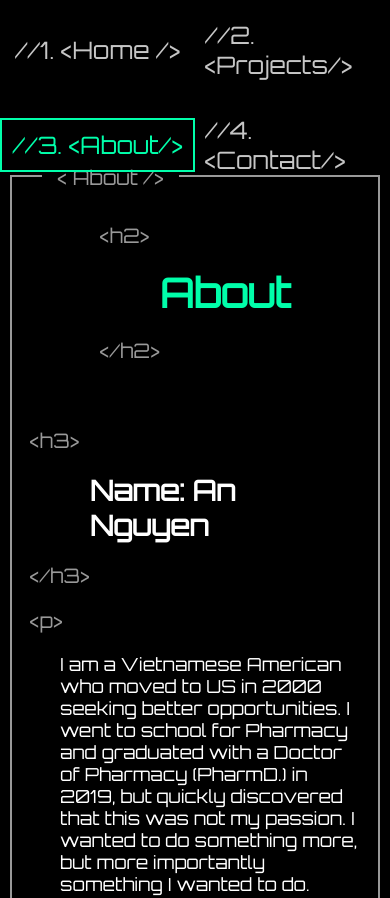
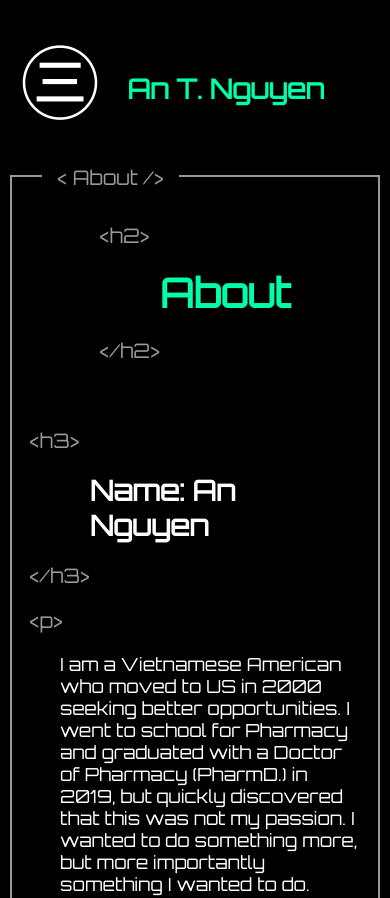
Before and after one commit to atn95/portfolio, a Next.js app: page /about in a window 390 px wide. Shown: the top 898 px of the page. Built offline with nearby package versions, Linux system fonts and the light colour scheme.

Commit message:
Hamburger button done

```diff
--- a/components/NavBar.tsx
+++ b/components/NavBar.tsx
@@ -8,47 +8,55 @@ export default function NavBar(): ReactElement {
 	const currentRoute = router.pathname;
 
 	return (
+		<div className={styles['main-container']}>
 			<div className={styles.container}>
 				<Link href={'/'}>
-				<div
-					className={[styles['nav-item'], currentRoute == '/' ? styles['active'] : undefined].join(
-						' '
-					)}>
+					<div className={[styles['nav-item'], currentRoute == '/' ? styles['active'] : undefined].join(' ')}>
 						<div>{'//1. <Home />'}</div>
 						<div className={styles['border-animation']}></div>
 					</div>
 				</Link>
-
 				<Link href={'/projects'}>
-				<div
-					className={[
-						styles['nav-item'],
-						currentRoute == '/projects' ? styles['active'] : undefined,
-					].join(' ')}>
+					<div className={[styles['nav-item'], currentRoute == '/projects' ? styles['active'] : undefined].join(' ')}>
 						<div>{'//2.  <Projects/>'}</div>
 						<div className={styles['border-animation']}></div>
 					</div>
 				</Link>
 				<Link href={'/about'}>
-				<div
-					className={[
-						styles['nav-item'],
-						currentRoute == '/about' ? styles['active'] : undefined,
-					].join(' ')}>
+					<div className={[styles['nav-item'], currentRoute == '/about' ? styles['active'] : undefined].join(' ')}>
 						<div>{'//3.  <About/>'}</div>
 						<div className={styles['border-animation']}></div>
 					</div>
 				</Link>
 				<Link href={'/contact'}>
-				<div
-					className={[
-						styles['nav-item'],
-						currentRoute == '/contact' ? styles['active'] : undefined,
-					].join(' ')}>
+					<div className={[styles['nav-item'], currentRoute == '/contact' ? styles['active'] : undefined].join(' ')}>
 						<div>{'//4.  <Contact/>'}</div>
 						<div className={styles['border-animation']}></div>
 					</div>
 				</Link>
 			</div>
+			<div className={styles['mobile-nav-container']}>
+				<div className={styles['mobile-header']}>
+					<div className={styles['open-btn']}>
+						<p className={styles['open-btn-text']}>㊂</p>
+						<Link href={'/'}>
+							<div className={styles['nav-btn']}>{'//1. <Home />'}</div>
+						</Link>
+						<Link href={'/projects'}>
+							<div className={styles['nav-btn']}>{'//2. <Projects />'}</div>
+						</Link>
+						<Link href={'/contact'}>
+							<div className={styles['nav-btn']}>{'//3. <Contact />'}</div>
+						</Link>
+						<Link href={'/about'}>
+							<div className={styles['nav-btn']}>{'//4. <About />'}</div>
+						</Link>
+					</div>
+					<div className={styles['head-text-cont']}>
+						<h2 className={styles['head-text']}>An T. Nguyen</h2>
+					</div>
+				</div>
+			</div>
+		</div>
 	);
 }
--- a/styles/components/NavBar.module.css
+++ b/styles/components/NavBar.module.css
@@ -1,3 +1,7 @@
+.main-container {
+	width: 100%;
+}
+
 .container {
 	position: fixed;
 	top: 0;
@@ -52,3 +56,75 @@
 	color: rgb(0, 255, 170);
 	outline: 2px solid rgb(0, 255, 170);
 }
+
+.mobile-nav-container {
+	top: 0;
+	left: 0;
+	display: none;
+}
+
+@media screen and (max-width: 600px) {
+	.container {
+		display: none;
+	}
+
+	.mobile-nav-container {
+		display: flex;
+		position: absolute;
+		color: white;
+		height: 100px;
+		width: 100%;
+		align-items: center;
+	}
+	.mobile-header {
+		width: 100%;
+		margin-left: 20px;
+		display: flex;
+		align-items: center;
+	}
+
+	.open-btn-text {
+		margin: 0;
+		padding: 0;
+	}
+
+	.nav-btn {
+		display: none;
+		font-size: 26px;
+		position: relative;
+		justify-content: center;
+		z-index: 4;
+		width: 90%;
+		height: 45px;
+		background-color: black;
+		outline: 2px solid rgb(198, 198, 198);
+	}
+
+	.open-btn {
+		top: 0;
+		position: absolute;
+		width: 100%;
+		padding-top: 20px;
+		font-size: 80px;
+		display: flex;
+		flex-direction: column;
+	}
+
+	.open-btn:hover .nav-btn {
+		display: flex;
+	}
+
+	.head-text-cont {
+		position: absolute;
+		top: 50px;
+		left: 60%;
+		transform: translateX(-50%);
+		width: 70%;
+	}
+
+	.head-text {
+		margin-left: 30px;
+		color: rgb(0, 255, 170);
+		font-size: 27px;
+	}
+}
```
Lines whose indentation alone changed are shown as unchanged.
